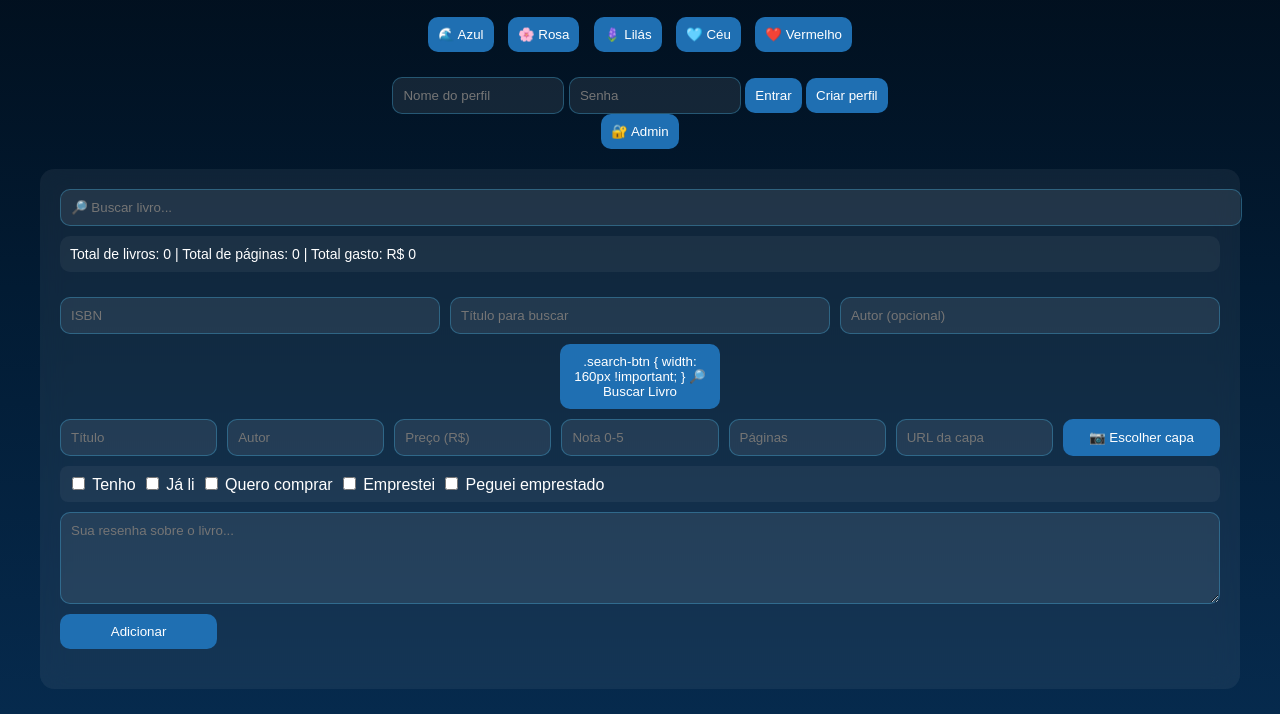
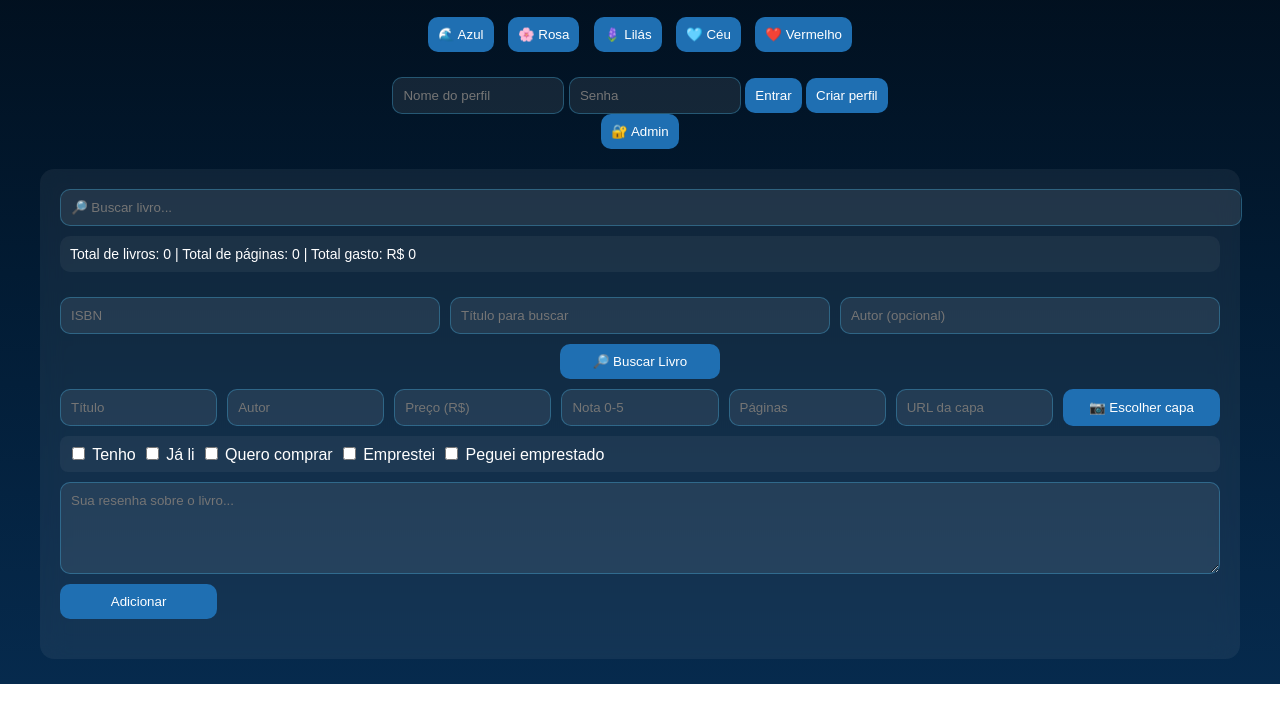
Before and after one commit to geovannabdg/biblioteca-phantomime, a plain HTML site: page index.html in a window 1280 px wide. Shown: the part 138-852 px from the top of the page. After the commit the page ends 822 px from the top, so only its background shows below. Drawn offline with Linux system fonts and the light colour scheme.

Commit message:
Add files via upload

```diff
--- a/index.html
+++ b/index.html
@@ -355,9 +355,6 @@
                     <input type="text" id="searchAuthor" placeholder="Autor (opcional)">
 
                     <button class="search-btn" type="button" onclick="searchISBN()">
-                        .search-btn {
-                        width: 160px !important;
-                        }
                         🔎 Buscar Livro
                     </button>
 
```
